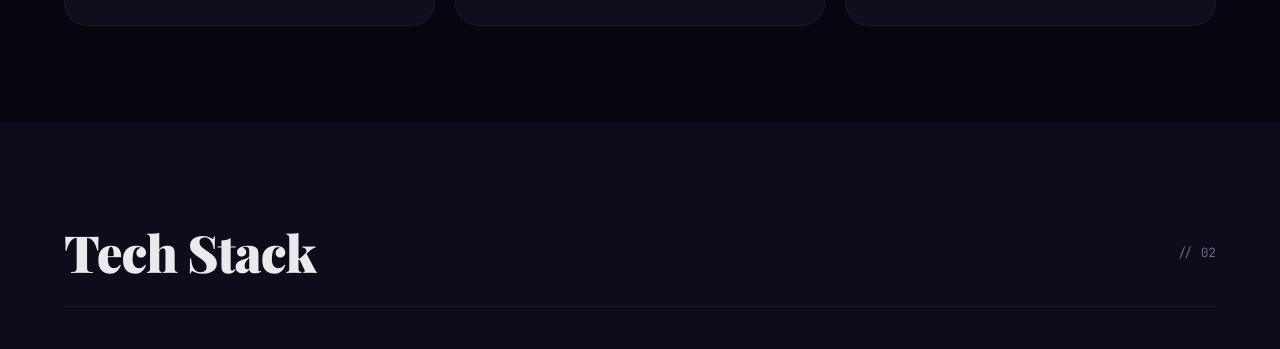
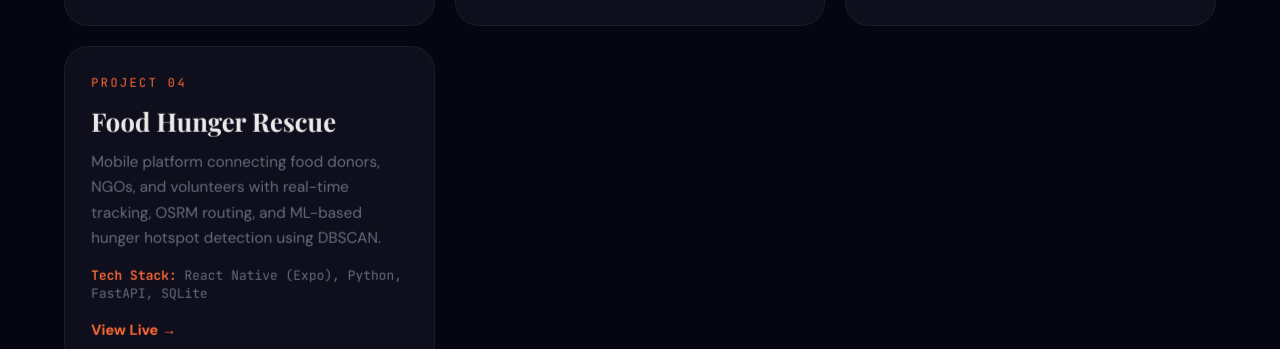
Before and after one commit to Hemanth40/Hemanth-portfolio, a website: page index.html in a window 1280 px wide. Shown: the part 1329-1678 px from the top of the page. Drawn offline with nearby package versions, Linux system fonts and the light colour scheme.

Commit message:
Add Food Hunger Rescue Platform to projects section and update AI prompt

```diff
--- a/index.html
+++ b/index.html
@@ -1291,6 +1291,19 @@
                         href="https://mandi-mitra-rose.vercel.app/" target="_blank" class="project-link">View Live →</a>
                 </div>
             </div>
+            <div class="project-card reveal reveal-delay-1" id="tilt4">
+                <div class="glare"></div>
+                <div class="card-content">
+                    <div class="project-number">Project 04</div>
+                    <h3 class="project-title">Food Hunger Rescue</h3>
+                    <p class="project-description">Mobile platform connecting food donors, NGOs, and volunteers with
+                        real-time tracking, OSRM routing, and ML-based hunger hotspot detection using DBSCAN.</p>
+                    <p class="project-tech"><strong>Tech Stack:</strong> React Native (Expo), Python, FastAPI, SQLite
+                    </p><a href="https://food-hunger-app.vercel.app/" target="_blank" class="project-link">View Live
+                        →</a>
+                </div>
+            </div>
+
         </div>
     </section>
 
--- a/server.js
+++ b/server.js
@@ -46,7 +46,8 @@ PROJECTS:
 1. Vextral - An AI-powered SaaS platform for document chat using RAG architecture. (Next.js, FastAPI, Qdrant)
 2. E-Tendering System - A secure tender management system with real-time bidding capabilities. (React, FastAPI, MongoDB)
 3. Mandi Mitra - An agricultural platform connecting farmers with real-time weather and market prices. (React, Node.js, MongoDB)
-4. AI RepoHealth - An AI-driven application for analyzing GitHub repositories with complexity heatmaps. (Next.js, Groq AI, Octokit)
+4. Food Hunger Rescue - Mobile platform connecting food donors, NGOs, and volunteers with real-time tracking and ML-based hunger hotspot detection. (React Native, Python, FastAPI)
+5. AI RepoHealth - An AI-driven application for analyzing GitHub repositories with complexity heatmaps. (Next.js, Groq AI, Octokit)
 
 CONTACT:
 - Email: hemanthkumar40688@gmail.com
```
